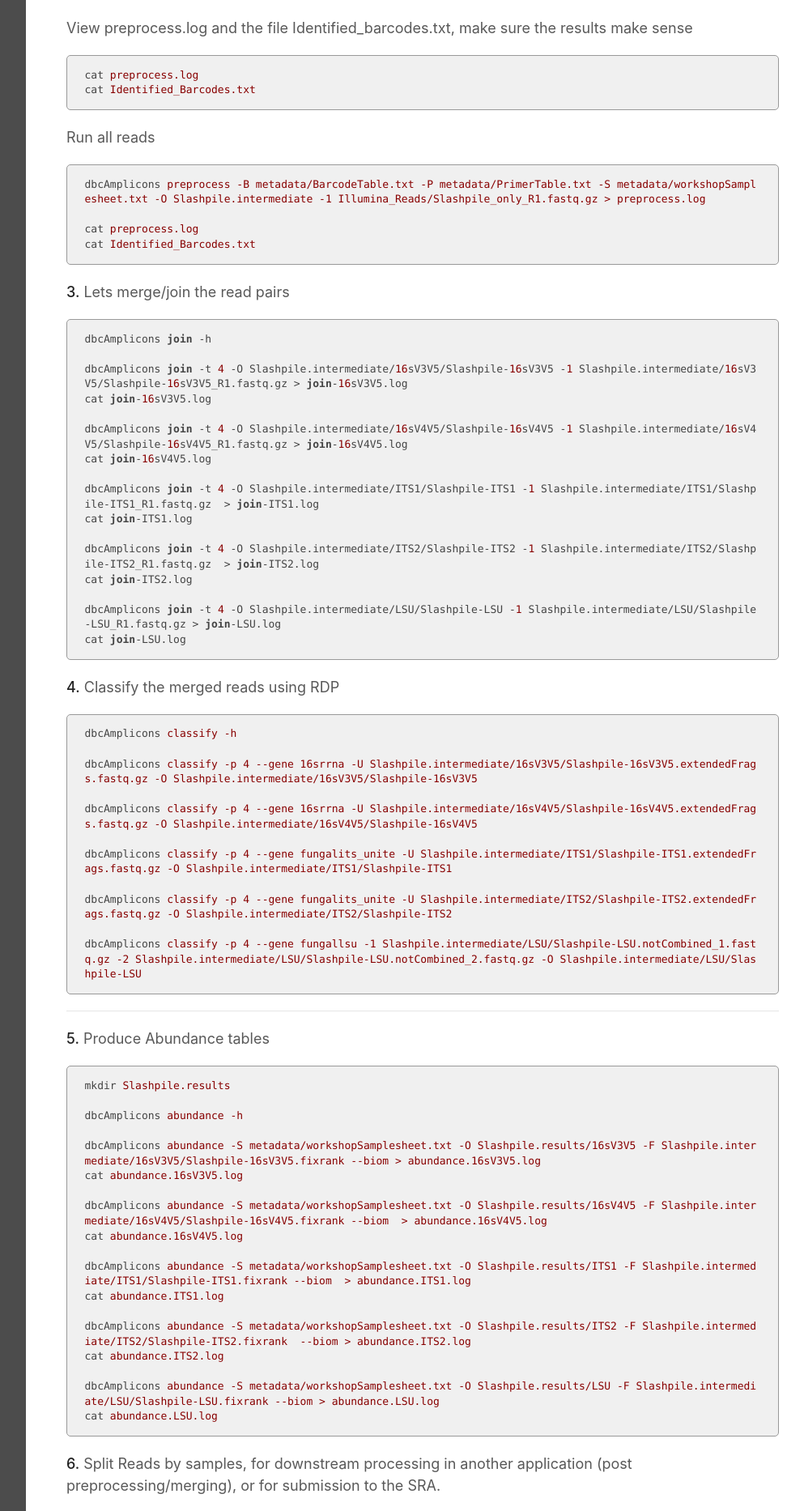
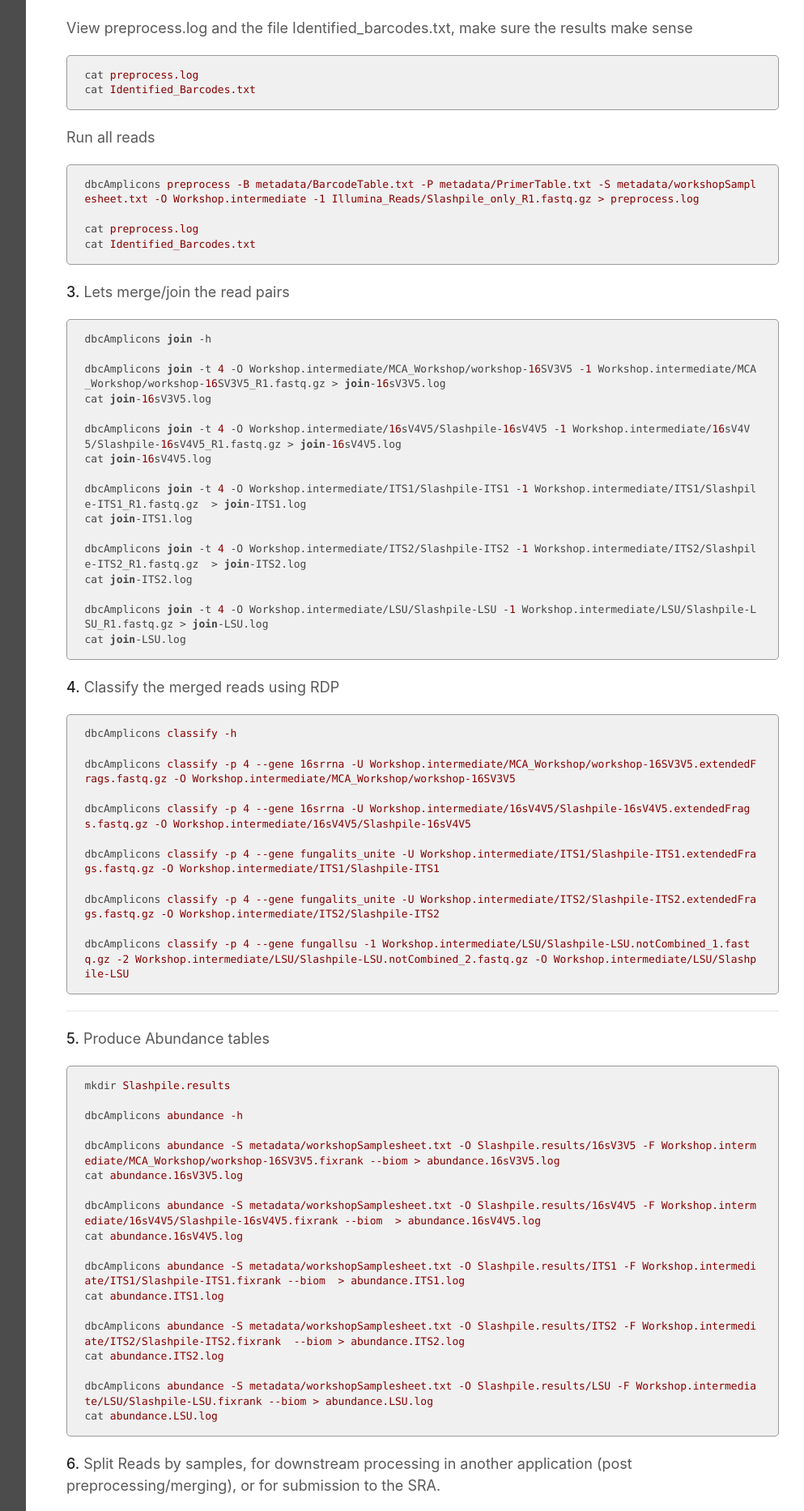
Before and after one commit to ucdavis-bioinformatics-training/2019_September_UCD_Microbial_Community_Analysis_Workshop, a Jekyll site: the page built from dbcAmplicons/dbcAmplicons_commands_all_amplicons.md, in a window 1280 px wide. Shown: the part 1653-3519 px from the top of the page at 81% size, without its empty margins (268-1261 px from the left). Built offline with Jekyll 4.4.1, drawn with Linux system fonts in a browser that asks for light colours; our own code applies the rules of GitHub Pages for plain Markdown files; some of the changed text lies outside the part shown.

Commit message:
updates to dbcAmplicons

```diff
--- a/dbcAmplicons/dbcAmplicons_commands_all_amplicons.md
+++ b/dbcAmplicons/dbcAmplicons_commands_all_amplicons.md
@@ -60,7 +60,7 @@ View preprocess.log and the file Identified_barcodes.txt, make sure the results
 
 Run all reads
 
-	dbcAmplicons preprocess -B metadata/BarcodeTable.txt -P metadata/PrimerTable.txt -S metadata/workshopSamplesheet.txt -O Slashpile.intermediate -1 Illumina_Reads/Slashpile_only_R1.fastq.gz > preprocess.log
+	dbcAmplicons preprocess -B metadata/BarcodeTable.txt -P metadata/PrimerTable.txt -S metadata/workshopSamplesheet.txt -O Workshop.intermediate -1 Illumina_Reads/Slashpile_only_R1.fastq.gz > preprocess.log
 
 	cat preprocess.log
 	cat Identified_Barcodes.txt
@@ -69,34 +69,34 @@ Run all reads
 
 	dbcAmplicons join -h
 
-	dbcAmplicons join -t 4 -O Slashpile.intermediate/16sV3V5/Slashpile-16sV3V5 -1 Slashpile.intermediate/16sV3V5/Slashpile-16sV3V5_R1.fastq.gz > join-16sV3V5.log
+	dbcAmplicons join -t 4 -O Workshop.intermediate/MCA_Workshop/workshop-16SV3V5 -1 Workshop.intermediate/MCA_Workshop/workshop-16SV3V5_R1.fastq.gz > join-16sV3V5.log
 	cat join-16sV3V5.log
 
-	dbcAmplicons join -t 4 -O Slashpile.intermediate/16sV4V5/Slashpile-16sV4V5 -1 Slashpile.intermediate/16sV4V5/Slashpile-16sV4V5_R1.fastq.gz > join-16sV4V5.log
+	dbcAmplicons join -t 4 -O Workshop.intermediate/16sV4V5/Slashpile-16sV4V5 -1 Workshop.intermediate/16sV4V5/Slashpile-16sV4V5_R1.fastq.gz > join-16sV4V5.log
 	cat join-16sV4V5.log
 
-	dbcAmplicons join -t 4 -O Slashpile.intermediate/ITS1/Slashpile-ITS1 -1 Slashpile.intermediate/ITS1/Slashpile-ITS1_R1.fastq.gz  > join-ITS1.log
+	dbcAmplicons join -t 4 -O Workshop.intermediate/ITS1/Slashpile-ITS1 -1 Workshop.intermediate/ITS1/Slashpile-ITS1_R1.fastq.gz  > join-ITS1.log
 	cat join-ITS1.log
 
-	dbcAmplicons join -t 4 -O Slashpile.intermediate/ITS2/Slashpile-ITS2 -1 Slashpile.intermediate/ITS2/Slashpile-ITS2_R1.fastq.gz  > join-ITS2.log
+	dbcAmplicons join -t 4 -O Workshop.intermediate/ITS2/Slashpile-ITS2 -1 Workshop.intermediate/ITS2/Slashpile-ITS2_R1.fastq.gz  > join-ITS2.log
 	cat join-ITS2.log
 
-	dbcAmplicons join -t 4 -O Slashpile.intermediate/LSU/Slashpile-LSU -1 Slashpile.intermediate/LSU/Slashpile-LSU_R1.fastq.gz > join-LSU.log
+	dbcAmplicons join -t 4 -O Workshop.intermediate/LSU/Slashpile-LSU -1 Workshop.intermediate/LSU/Slashpile-LSU_R1.fastq.gz > join-LSU.log
 	cat join-LSU.log
 
 **4\.** Classify the merged reads using RDP
 
 	dbcAmplicons classify -h
 
-	dbcAmplicons classify -p 4 --gene 16srrna -U Slashpile.intermediate/16sV3V5/Slashpile-16sV3V5.extendedFrags.fastq.gz -O Slashpile.intermediate/16sV3V5/Slashpile-16sV3V5
+	dbcAmplicons classify -p 4 --gene 16srrna -U Workshop.intermediate/MCA_Workshop/workshop-16SV3V5.extendedFrags.fastq.gz -O Workshop.intermediate/MCA_Workshop/workshop-16SV3V5
 
-	dbcAmplicons classify -p 4 --gene 16srrna -U Slashpile.intermediate/16sV4V5/Slashpile-16sV4V5.extendedFrags.fastq.gz -O Slashpile.intermediate/16sV4V5/Slashpile-16sV4V5
+	dbcAmplicons classify -p 4 --gene 16srrna -U Workshop.intermediate/16sV4V5/Slashpile-16sV4V5.extendedFrags.fastq.gz -O Workshop.intermediate/16sV4V5/Slashpile-16sV4V5
 
-	dbcAmplicons classify -p 4 --gene fungalits_unite -U Slashpile.intermediate/ITS1/Slashpile-ITS1.extendedFrags.fastq.gz -O Slashpile.intermediate/ITS1/Slashpile-ITS1
+	dbcAmplicons classify -p 4 --gene fungalits_unite -U Workshop.intermediate/ITS1/Slashpile-ITS1.extendedFrags.fastq.gz -O Workshop.intermediate/ITS1/Slashpile-ITS1
 
-	dbcAmplicons classify -p 4 --gene fungalits_unite -U Slashpile.intermediate/ITS2/Slashpile-ITS2.extendedFrags.fastq.gz -O Slashpile.intermediate/ITS2/Slashpile-ITS2
+	dbcAmplicons classify -p 4 --gene fungalits_unite -U Workshop.intermediate/ITS2/Slashpile-ITS2.extendedFrags.fastq.gz -O Workshop.intermediate/ITS2/Slashpile-ITS2
 
-	dbcAmplicons classify -p 4 --gene fungallsu -1 Slashpile.intermediate/LSU/Slashpile-LSU.notCombined_1.fastq.gz -2 Slashpile.intermediate/LSU/Slashpile-LSU.notCombined_2.fastq.gz -O Slashpile.intermediate/LSU/Slashpile-LSU
+	dbcAmplicons classify -p 4 --gene fungallsu -1 Workshop.intermediate/LSU/Slashpile-LSU.notCombined_1.fastq.gz -2 Workshop.intermediate/LSU/Slashpile-LSU.notCombined_2.fastq.gz -O Workshop.intermediate/LSU/Slashpile-LSU
 
 ---
 
@@ -106,34 +106,34 @@ Run all reads
 
 	dbcAmplicons abundance -h
 
-	dbcAmplicons abundance -S metadata/workshopSamplesheet.txt -O Slashpile.results/16sV3V5 -F Slashpile.intermediate/16sV3V5/Slashpile-16sV3V5.fixrank --biom > abundance.16sV3V5.log
+	dbcAmplicons abundance -S metadata/workshopSamplesheet.txt -O Slashpile.results/16sV3V5 -F Workshop.intermediate/MCA_Workshop/workshop-16SV3V5.fixrank --biom > abundance.16sV3V5.log
 	cat abundance.16sV3V5.log
 
-	dbcAmplicons abundance -S metadata/workshopSamplesheet.txt -O Slashpile.results/16sV4V5 -F Slashpile.intermediate/16sV4V5/Slashpile-16sV4V5.fixrank --biom  > abundance.16sV4V5.log
+	dbcAmplicons abundance -S metadata/workshopSamplesheet.txt -O Slashpile.results/16sV4V5 -F Workshop.intermediate/16sV4V5/Slashpile-16sV4V5.fixrank --biom  > abundance.16sV4V5.log
 	cat abundance.16sV4V5.log
 
-	dbcAmplicons abundance -S metadata/workshopSamplesheet.txt -O Slashpile.results/ITS1 -F Slashpile.intermediate/ITS1/Slashpile-ITS1.fixrank --biom  > abundance.ITS1.log
+	dbcAmplicons abundance -S metadata/workshopSamplesheet.txt -O Slashpile.results/ITS1 -F Workshop.intermediate/ITS1/Slashpile-ITS1.fixrank --biom  > abundance.ITS1.log
 	cat abundance.ITS1.log
 
-	dbcAmplicons abundance -S metadata/workshopSamplesheet.txt -O Slashpile.results/ITS2 -F Slashpile.intermediate/ITS2/Slashpile-ITS2.fixrank  --biom > abundance.ITS2.log
+	dbcAmplicons abundance -S metadata/workshopSamplesheet.txt -O Slashpile.results/ITS2 -F Workshop.intermediate/ITS2/Slashpile-ITS2.fixrank  --biom > abundance.ITS2.log
 	cat abundance.ITS2.log
 
-	dbcAmplicons abundance -S metadata/workshopSamplesheet.txt -O Slashpile.results/LSU -F Slashpile.intermediate/LSU/Slashpile-LSU.fixrank --biom > abundance.LSU.log
+	dbcAmplicons abundance -S metadata/workshopSamplesheet.txt -O Slashpile.results/LSU -F Workshop.intermediate/LSU/Slashpile-LSU.fixrank --biom > abundance.LSU.log
 	cat abundance.LSU.log
 
 **6\.** Split Reads by samples, for downstream processing in another application (post preprocessing/merging), or for submission to the SRA.
 
 	splitReadsBySample.py -h
-	splitReadsBySample.py -O SplitBySample/16sV3V5 -1 Slashpile.intermediate/16sV3V5/Slashpile-16sV3V5_R1.fastq.gz -2 Slashpile.intermediate/16sV3V5/Slashpile-16sV3V5_R2.fastq.gz
+	splitReadsBySample.py -O SplitBySample/16sV3V5 -1 Workshop.intermediate/MCA_Workshop/workshop-16SV3V5_R1.fastq.gz -2 Workshop.intermediate/MCA_Workshop/workshop-16SV3V5_R2.fastq.gz
 
 	splitReadsBySample.py -h
-	splitReadsBySample.py -O SplitBySample/16sV4V5 -1 Slashpile.intermediate/16sV4V5/Slashpile-16sV4V5_R1.fastq.gz -2 Slashpile.intermediate/16sV4V5/Slashpile-16sV4V5_R2.fastq.gz
+	splitReadsBySample.py -O SplitBySample/16sV4V5 -1 Workshop.intermediate/16sV4V5/Slashpile-16sV4V5_R1.fastq.gz -2 Workshop.intermediate/16sV4V5/Slashpile-16sV4V5_R2.fastq.gz
 
 	splitReadsBySample.py -h
-	splitReadsBySample.py -O SplitBySample/ITS1 -1 Slashpile.intermediate/ITS1/Slashpile-ITS1_R1.fastq.gz -2 Slashpile.intermediate/ITS1/Slashpile-ITS1_R2.fastq.gz
+	splitReadsBySample.py -O SplitBySample/ITS1 -1 Workshop.intermediate/ITS1/Slashpile-ITS1_R1.fastq.gz -2 Workshop.intermediate/ITS1/Slashpile-ITS1_R2.fastq.gz
 
 	splitReadsBySample.py -h
-	splitReadsBySample.py -O SplitBySample/ITS2 -1 Slashpile.intermediate/ITS2/Slashpile-ITS2_R1.fastq.gz -2 Slashpile.intermediate/ITS2/Slashpile-ITS2_R2.fastq.gz
+	splitReadsBySample.py -O SplitBySample/ITS2 -1 Workshop.intermediate/ITS2/Slashpile-ITS2_R1.fastq.gz -2 Workshop.intermediate/ITS2/Slashpile-ITS2_R2.fastq.gz
 
 	splitReadsBySample.py -h
-	splitReadsBySample.py -O SplitBySample/LSU -1 Slashpile.intermediate/LSU/Slashpile-LSU_R1.fastq.gz -2 Slashpile.intermediate/LSU/Slashpile-LSU_R2.fastq.gz
+	splitReadsBySample.py -O SplitBySample/LSU -1 Workshop.intermediate/LSU/Slashpile-LSU_R1.fastq.gz -2 Workshop.intermediate/LSU/Slashpile-LSU_R2.fastq.gz
```
Also changed, not shown: dbcAmplicons/data_metadata_link.md (+1 -0 lines), dbcAmplicons/dbcAmplicons_commands.md (+15 -23 lines), dbcAmplicons/dbcAmplicons_installing_software.md (+2 -0 lines).
